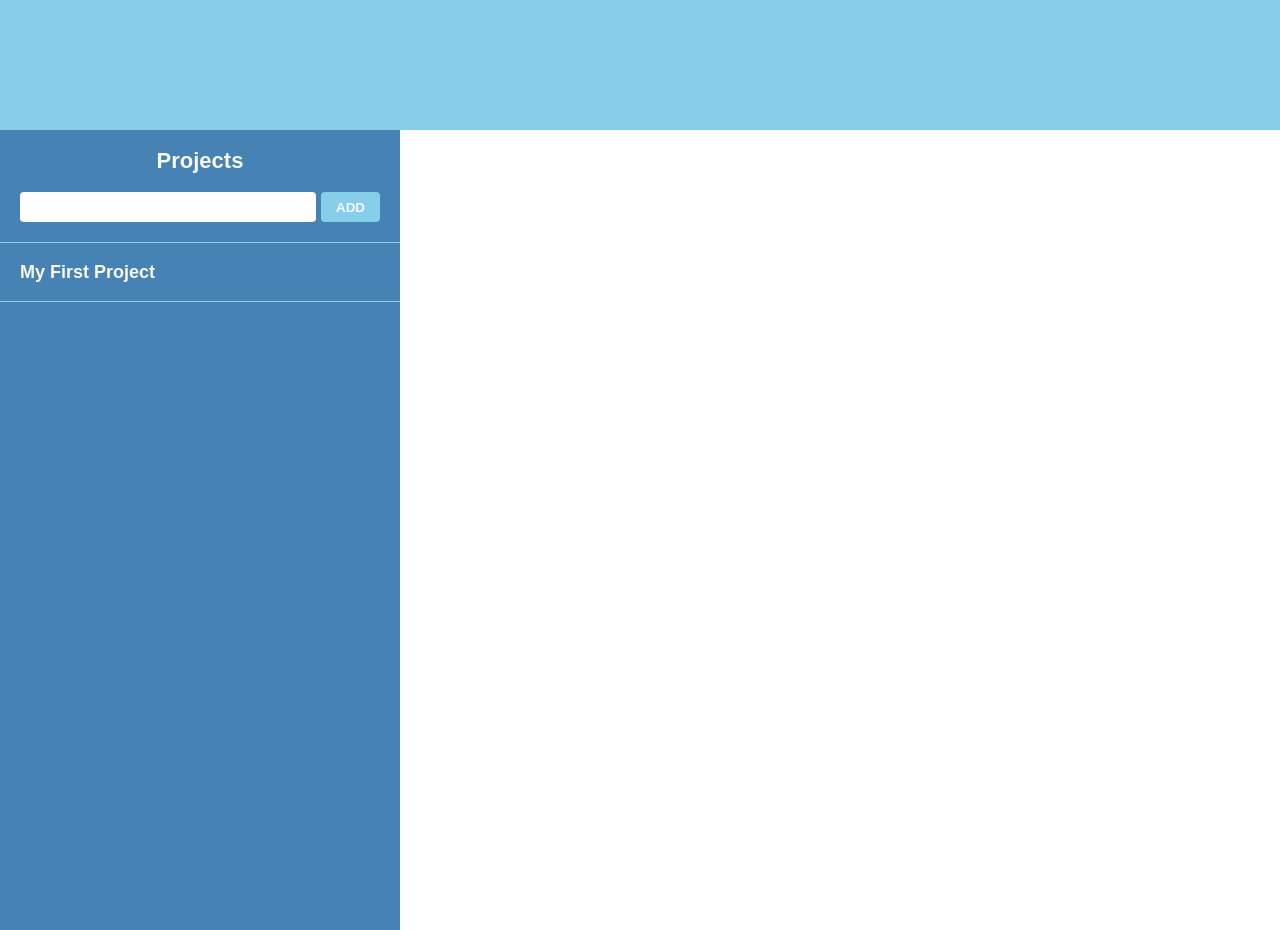
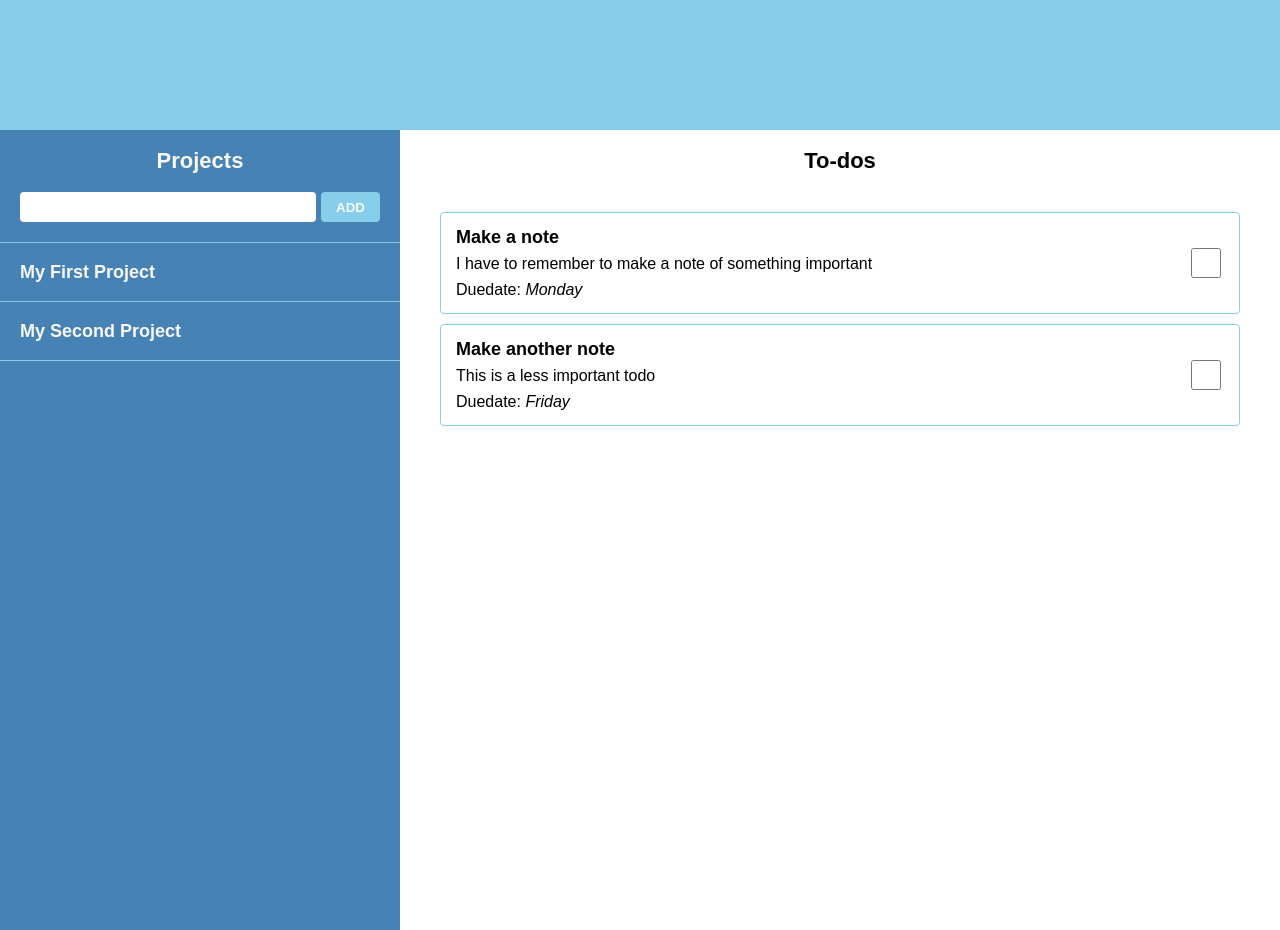
Before and after one commit to Menneskefernis/todo-list, a website built with webpack: page dist/index.html in a window 1280 px wide. Both pictures are taken after a click on the item "My First Project". Built offline with nearby package versions, Linux system fonts and the light colour scheme.

Commit message:
Make a project display its to-dos

```diff
--- a/package.json
+++ b/package.json
@@ -21,5 +21,8 @@
   "devDependencies": {
     "webpack": "^4.44.1",
     "webpack-cli": "^3.3.12"
+  },
+  "dependencies": {
+    "uniqid": "^5.2.0"
   }
 }
--- a/src/base.js
+++ b/src/base.js
@@ -2,7 +2,8 @@ const elements = {
   projectList: document.getElementById('project-list'),
   addProjectForm: document.getElementById('add-project'),
   addProjectInput: document.querySelector('#add-project input'),
-  addProjectBtn: document.querySelector('#add-project button')
+  addProjectBtn: document.querySelector('#add-project button'),
+  todoList: document.getElementById('todo-list')
 }
 
 export default elements;
--- a/src/index.js
+++ b/src/index.js
@@ -1,7 +1,8 @@
+import todo from './todo';
 import elements from './base';
 import project from './project';
-import Projects from './projectsController';
-import {renderProjects} from './view';
+import Projects from './projectsHandler';
+import {renderProjects, renderTodos} from './viewHandler';
 
 const addProject = (e) => {
   e.preventDefault();
@@ -11,23 +12,48 @@ const addProject = (e) => {
   elements.addProjectForm.reset();
 }
 
+const openProject = (e) => {
+  const target = e.target;
+  if (target.matches('.project, .project *')) {
+    const id = target.closest('li').dataset.id;
+    const todos = Projects.find(id).getTodos();
+    renderTodos(todos);
+  }
+}
+
 const Init = () => {
-  Projects.add(project('My First Project'));
+  const item1 = todo(
+    'Make a note',
+    'I have to remember to make a note of something important',
+    'Monday'
+  );
+
+  const item2 = todo(
+    'Make another note',
+    'This is a less important todo',
+    'Friday'
+  );
+
+  const item3 = todo(
+    'This is third todo',
+    'Drink a beer and relax',
+    'Every day'
+  );
+
+  const proj1 = project('My First Project');
+  const proj2 = project('My Second Project');
+
+  proj1.addTodo(item1);
+  proj1.addTodo(item2);
+
+  proj2.addTodo(item3);
+
+  Projects.add(proj1);
+  Projects.add(proj2);
   renderProjects(Projects.get());
 };
 
 Init();
 
 elements.addProjectBtn.addEventListener('click', addProject);
-
-
-//const something = todo(
-//                    'Make a note',
-//                    'I have to remember to make a note of something important',
-//                    'Monday',
-//                    1,
-//                    'This is a top priority',
-//                    false
-//                  );
-//
-//console.log(something.dueDate)
+elements.projectList.addEventListener('click', openProject);
--- a/src/project.js
+++ b/src/project.js
@@ -1,11 +1,18 @@
+const uniqid = require('uniqid');
+
 const project = (title) => {
   const todos = [];
+  const id = uniqid();
 
   const addTodo = (todo) => {
-    todos.shift(todo);
+    todos.unshift(todo);
   }
 
-  return {title, addTodo};
+  const getTodos = () => {
+    return todos;
+  }
+
+  return {title, id, getTodos, addTodo};
 }
 
 export default project;
--- a/src/projectsController.js
+++ b/src/projectsHandler.js
@@ -9,7 +9,12 @@ const Projects = (() => {
     return projects;
   }
 
-  return {add, get};
+  const find = (id) => {
+    const project = projects.find(project => project.id === id);
+    return project;
+  }
+
+  return {add, get, find};
 })();
 
 export default Projects;
--- a/src/view.js
+++ /dev/null
@@ -1,20 +0,0 @@
-import elements from './base';
-
-const renderProjects = (projects) => {
-  elements.projectList.innerHTML = '';
-  projects.forEach(project => {
-    renderProject(project);
-  });
-}
-
-const renderProject = project => {
-  const markup = `
-    <li>
-      <h3>${project.title}</h3>
-    </li>
-  `;
-
-  elements.projectList.insertAdjacentHTML('afterbegin', markup);
-}
-
-export {renderProjects};
--- /dev/null
+++ b/src/viewHandler.js
@@ -0,0 +1,36 @@
+import elements from './base';
+
+const renderProjects = (projects) => {
+  elements.projectList.innerHTML = '';
+  projects.forEach(project => renderProject(project));
+}
+
+const renderProject = project => {
+  const markup = `
+    <li class="project" data-id="${project.id}">
+      <h3>${project.title}</h3>
+    </li>
+  `;
+  elements.projectList.insertAdjacentHTML('afterbegin', markup);
+}
+
+const renderTodos = todos => {
+  elements.todoList.innerHTML = '';
+  todos.forEach(todo => renderTodo(todo));
+}
+
+const renderTodo = todo => {
+  const markup = `
+    <li class="todo">
+      <div>
+        <h4>${todo.title}</h4>
+        <p>${todo.description}</p>
+        <p>Duedate: <em>${todo.dueDate}</em></p>
+      </div>
+      <input type="checkbox">
+    </li>
+  `;
+  elements.todoList.insertAdjacentHTML('afterbegin', markup);
+}
+
+export {renderProjects, renderTodos};
```
Also changed, not shown: dist/index.html, dist/main.js, dist/styles/main.css, dist/styles/main.scss, 2 other files.
